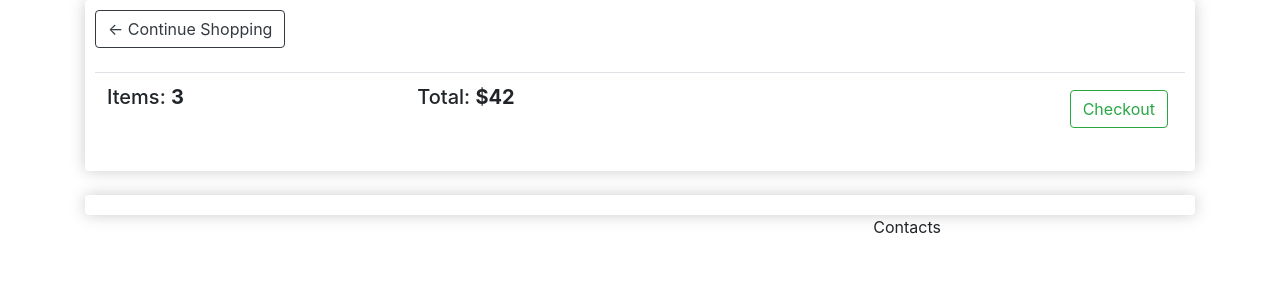
After one commit to KariukiAbel/django-Ecommerce-, a Django app: template EcommerceSystem/templates/cart/index.html in a window 1280 px wide. The commit adds this page. Shown: the top 300 px of the page. Run offline with Django 3.2, Linux system fonts and the light colour scheme; the template is opened without the code that fills it, so the values that code supplies are empty; some libraries are stand-ins or nearby versions.

Commit message:
Added the checkout page and I've made some steps on the cart app

```diff
--- a/EcommerceSystem/cart/urls.py
+++ b/EcommerceSystem/cart/urls.py
@@ -4,5 +4,6 @@ from cart import views
 
 urlpatterns = [
     path('', views.cart_view, name='cart'),
+    path('checkout/', views.checkout_view, name='checkout')
 
 ]
--- a/EcommerceSystem/cart/views.py
+++ b/EcommerceSystem/cart/views.py
@@ -3,4 +3,7 @@ from django.shortcuts import render
 # Create your views here.
 
 def cart_view(request):
-    pass
+    return render(request, 'cart/index.html')
+
+def checkout_view(request):
+    return render(request, 'cart/checkout.html')
--- a/EcommerceSystem/static/styles.css
+++ b/EcommerceSystem/static/styles.css
@@ -75,3 +75,15 @@
         color: #073d8d;
     }
 }
+
+.box-element {
+    box-shadow: hsl(0, 0%, 80%) 0 0 16px;
+    background-color: #fff;
+    border-radius: 4px;
+    padding: 10px;
+}
+
+.checkout {
+    float: right;
+    margin: 5px;
+}
--- /dev/null
+++ b/EcommerceSystem/templates/cart/checkout.html
@@ -0,0 +1 @@
+<h5>checkout page</h5>
--- /dev/null
+++ b/EcommerceSystem/templates/cart/index.html
@@ -0,0 +1,30 @@
+{% extends 'base_layout.html' %} {% block content %}
+
+<div class="row">
+    <div class="col-md-12">
+        <div class="box-element">
+            <a class="btn btn-outline-dark" href="{% url 'products:index'%}">&#x2190; Continue Shopping</a>
+            <br>
+            <br>
+            <table class="table">
+                <tr>
+                    <th>
+                        <h5>Items: <strong>3</strong></h5>
+                    </th>
+                    <th>
+                        <h5>Total: <strong>$42</strong></h5>
+                    </th>
+                    <th>
+                        <a class="btn btn-outline-success checkout" href="{% url 'checkout'%}">Checkout</a>
+                    </th>
+                </tr>
+            </table>
+        </div>
+        <br>
+        <div class="box-element">
+
+        </div>
+    </div>
+</div>
+
+{% endblock content %}
```
Lines whose indentation alone changed are shown as unchanged.
